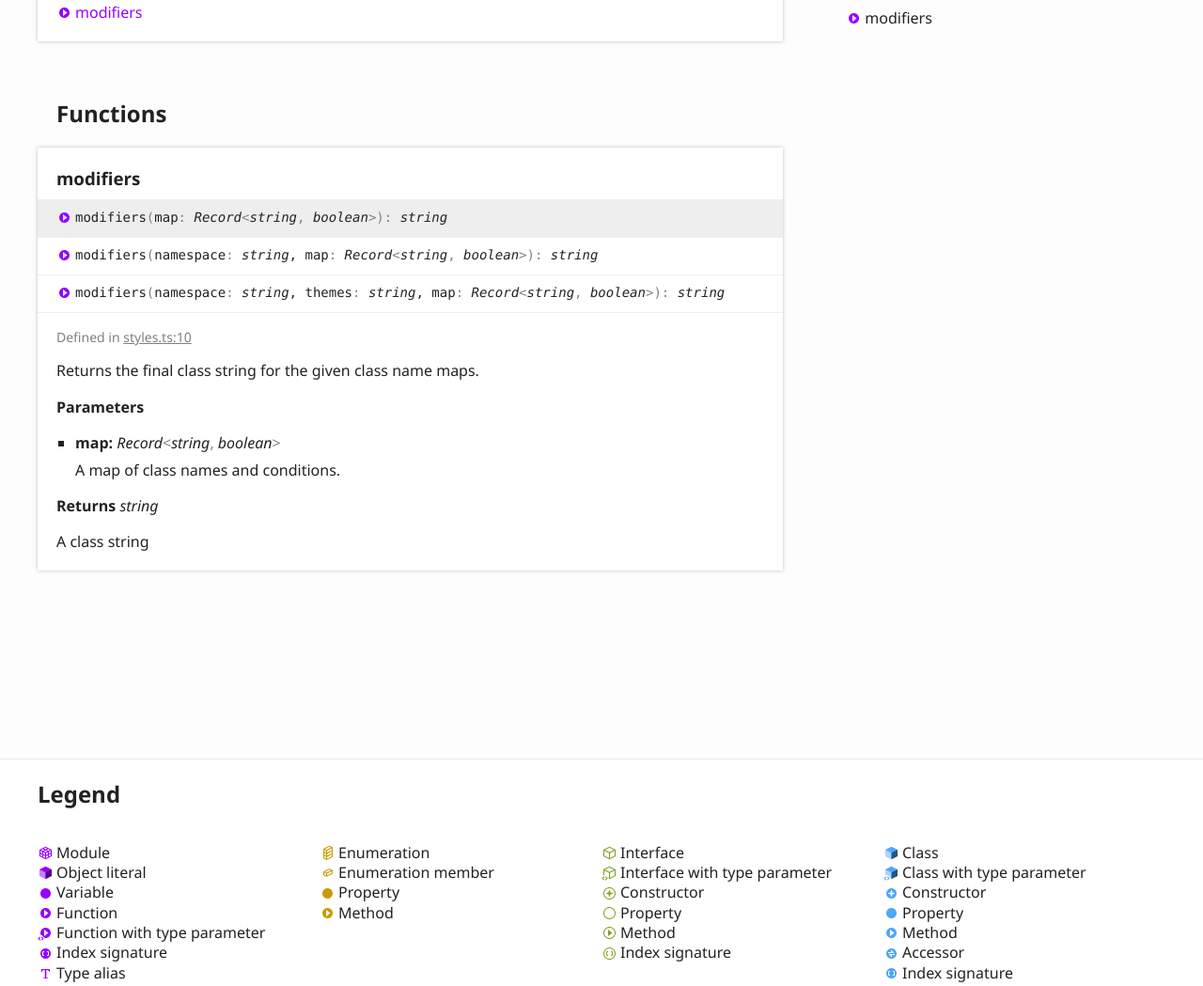
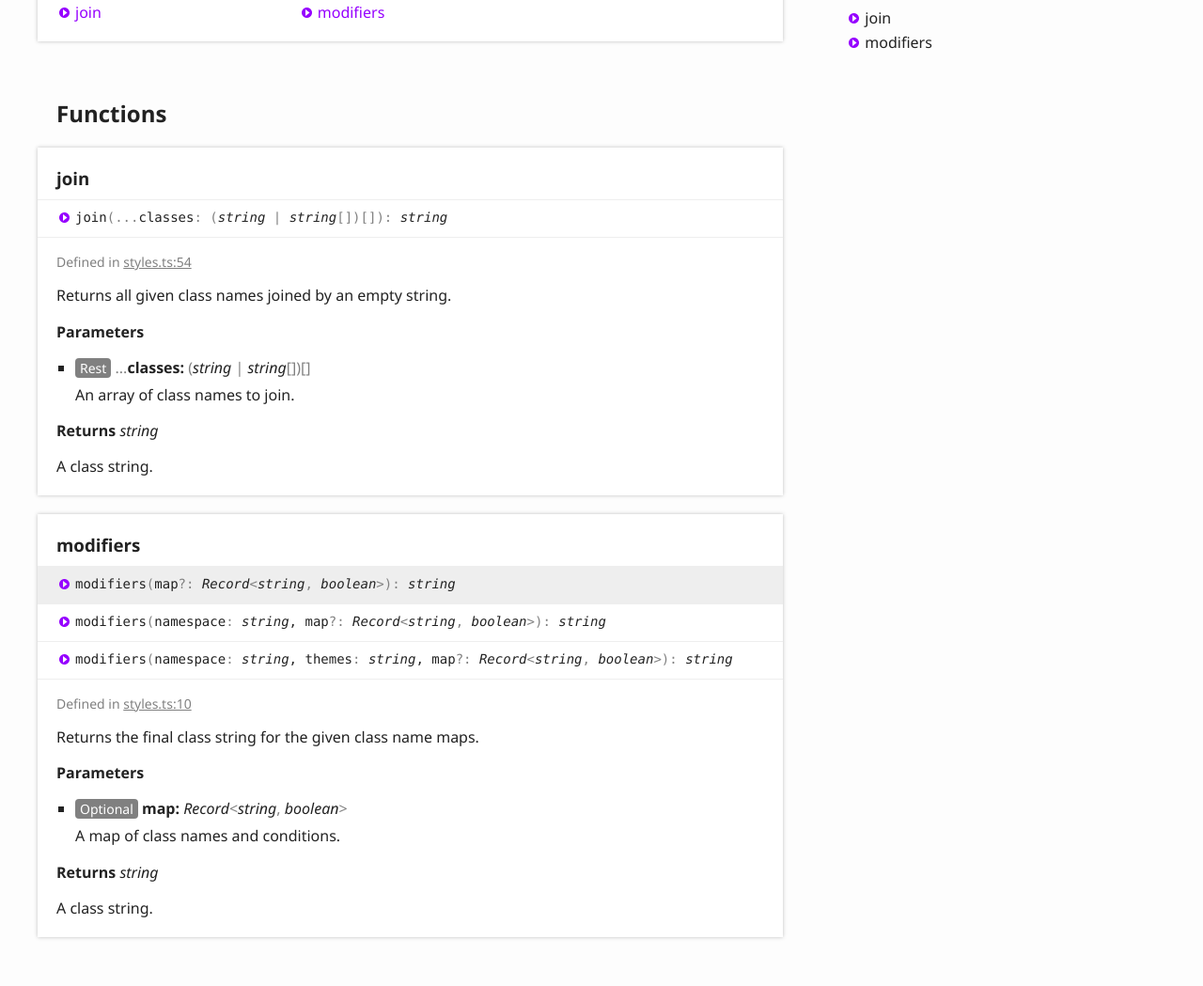
Before and after one commit to pascaliske/html-helpers, a website: page docs/modules/_styles_.html in a window 1280 px wide. Shown: the part 314-1363 px from the top of the page at 94% size. Drawn offline with Linux system fonts and the light colour scheme.

Commit message:
Release v1.5.0

```diff
--- a/docs/assets/js/search.js
+++ b/docs/assets/js/search.js
@@ -1,3 +1,3 @@
 var typedoc = typedoc || {};
             typedoc.search = typedoc.search || {};
-            typedoc.search.data = {"kinds":{"1":"External module","64":"Function"},"rows":[{"id":0,"kind":1,"name":"\"styles\"","url":"modules/_styles_.html","classes":"tsd-kind-external-module"},{"id":1,"kind":64,"name":"modifiers","url":"modules/_styles_.html#modifiers","classes":"tsd-kind-function tsd-parent-kind-external-module","parent":"\"styles\""}]};
+            typedoc.search.data = {"kinds":{"1":"External module","64":"Function"},"rows":[{"id":0,"kind":1,"name":"\"styles\"","url":"modules/_styles_.html","classes":"tsd-kind-external-module"},{"id":1,"kind":64,"name":"modifiers","url":"modules/_styles_.html#modifiers","classes":"tsd-kind-function tsd-parent-kind-external-module","parent":"\"styles\""},{"id":2,"kind":64,"name":"join","url":"modules/_styles_.html#join","classes":"tsd-kind-function tsd-parent-kind-external-module","parent":"\"styles\""}]};
--- a/docs/modules/_styles_.html
+++ b/docs/modules/_styles_.html
@@ -69,6 +69,7 @@
 						<section class="tsd-index-section ">
 							<h3>Functions</h3>
 							<ul class="tsd-index-list">
+								<li class="tsd-kind-function tsd-parent-kind-external-module"><a href="_styles_.html#join" class="tsd-kind-icon">join</a></li>
 								<li class="tsd-kind-function tsd-parent-kind-external-module"><a href="_styles_.html#modifiers" class="tsd-kind-icon">modifiers</a></li>
 							</ul>
 						</section>
@@ -78,18 +79,50 @@
 			<section class="tsd-panel-group tsd-member-group ">
 				<h2>Functions</h2>
 				<section class="tsd-panel tsd-member tsd-kind-function tsd-parent-kind-external-module">
-					<a name="modifiers" class="tsd-anchor"></a>
-					<h3>modifiers</h3>
+					<a name="join" class="tsd-anchor"></a>
+					<h3>join</h3>
 					<ul class="tsd-signatures tsd-kind-function tsd-parent-kind-external-module">
-						<li class="tsd-signature tsd-kind-icon">modifiers<span class="tsd-signature-symbol">(</span>map<span class="tsd-signature-symbol">: </span><span class="tsd-signature-type">Record</span><span class="tsd-signature-symbol">&lt;</span><span class="tsd-signature-type">string</span><span class="tsd-signature-symbol">, </span><span class="tsd-signature-type">boolean</span><span class="tsd-signature-symbol">&gt;</span><span class="tsd-signature-symbol">)</span><span class="tsd-signature-symbol">: </span><span class="tsd-signature-type">string</span></li>
-						<li class="tsd-signature tsd-kind-icon">modifiers<span class="tsd-signature-symbol">(</span>namespace<span class="tsd-signature-symbol">: </span><span class="tsd-signature-type">string</span>, map<span class="tsd-signature-symbol">: </span><span class="tsd-signature-type">Record</span><span class="tsd-signature-symbol">&lt;</span><span class="tsd-signature-type">string</span><span class="tsd-signature-symbol">, </span><span class="tsd-signature-type">boolean</span><span class="tsd-signature-symbol">&gt;</span><span class="tsd-signature-symbol">)</span><span class="tsd-signature-symbol">: </span><span class="tsd-signature-type">string</span></li>
-						<li class="tsd-signature tsd-kind-icon">modifiers<span class="tsd-signature-symbol">(</span>namespace<span class="tsd-signature-symbol">: </span><span class="tsd-signature-type">string</span>, themes<span class="tsd-signature-symbol">: </span><span class="tsd-signature-type">string</span>, map<span class="tsd-signature-symbol">: </span><span class="tsd-signature-type">Record</span><span class="tsd-signature-symbol">&lt;</span><span class="tsd-signature-type">string</span><span class="tsd-signature-symbol">, </span><span class="tsd-signature-type">boolean</span><span class="tsd-signature-symbol">&gt;</span><span class="tsd-signature-symbol">)</span><span class="tsd-signature-symbol">: </span><span class="tsd-signature-type">string</span></li>
+						<li class="tsd-signature tsd-kind-icon">join<span class="tsd-signature-symbol">(</span><span class="tsd-signature-symbol">...</span>classes<span class="tsd-signature-symbol">: </span><span class="tsd-signature-symbol">(</span><span class="tsd-signature-type">string</span><span class="tsd-signature-symbol"> | </span><span class="tsd-signature-type">string</span><span class="tsd-signature-symbol">[]</span><span class="tsd-signature-symbol">)</span><span class="tsd-signature-symbol">[]</span><span class="tsd-signature-symbol">)</span><span class="tsd-signature-symbol">: </span><span class="tsd-signature-type">string</span></li>
 					</ul>
 					<ul class="tsd-descriptions">
 						<li class="tsd-description">
 							<aside class="tsd-sources">
 								<ul>
-									<li>Defined in <a href="https://github.com/pascaliske/html-helpers/blob/fbea3be/src/styles.ts#L10">styles.ts:10</a></li>
+									<li>Defined in <a href="https://github.com/pascaliske/html-helpers/blob/9b15324/src/styles.ts#L54">styles.ts:54</a></li>
+								</ul>
+							</aside>
+							<div class="tsd-comment tsd-typography">
+								<div class="lead">
+									<p>Returns all given class names joined by an empty string.</p>
+								</div>
+							</div>
+							<h4 class="tsd-parameters-title">Parameters</h4>
+							<ul class="tsd-parameters">
+								<li>
+									<h5><span class="tsd-flag ts-flagRest">Rest</span> <span class="tsd-signature-symbol">...</span>classes: <span class="tsd-signature-symbol">(</span><span class="tsd-signature-type">string</span><span class="tsd-signature-symbol"> | </span><span class="tsd-signature-type">string</span><span class="tsd-signature-symbol">[]</span><span class="tsd-signature-symbol">)</span><span class="tsd-signature-symbol">[]</span></h5>
+									<div class="tsd-comment tsd-typography">
+										<p>An array of class names to join.</p>
+									</div>
+								</li>
+							</ul>
+							<h4 class="tsd-returns-title">Returns <span class="tsd-signature-type">string</span></h4>
+							<p>A class string.</p>
+						</li>
+					</ul>
+				</section>
+				<section class="tsd-panel tsd-member tsd-kind-function tsd-parent-kind-external-module">
+					<a name="modifiers" class="tsd-anchor"></a>
+					<h3>modifiers</h3>
+					<ul class="tsd-signatures tsd-kind-function tsd-parent-kind-external-module">
+						<li class="tsd-signature tsd-kind-icon">modifiers<span class="tsd-signature-symbol">(</span>map<span class="tsd-signature-symbol">?: </span><span class="tsd-signature-type">Record</span><span class="tsd-signature-symbol">&lt;</span><span class="tsd-signature-type">string</span><span class="tsd-signature-symbol">, </span><span class="tsd-signature-type">boolean</span><span class="tsd-signature-symbol">&gt;</span><span class="tsd-signature-symbol">)</span><span class="tsd-signature-symbol">: </span><span class="tsd-signature-type">string</span></li>
+						<li class="tsd-signature tsd-kind-icon">modifiers<span class="tsd-signature-symbol">(</span>namespace<span class="tsd-signature-symbol">: </span><span class="tsd-signature-type">string</span>, map<span class="tsd-signature-symbol">?: </span><span class="tsd-signature-type">Record</span><span class="tsd-signature-symbol">&lt;</span><span class="tsd-signature-type">string</span><span class="tsd-signature-symbol">, </span><span class="tsd-signature-type">boolean</span><span class="tsd-signature-symbol">&gt;</span><span class="tsd-signature-symbol">)</span><span class="tsd-signature-symbol">: </span><span class="tsd-signature-type">string</span></li>
+						<li class="tsd-signature tsd-kind-icon">modifiers<span class="tsd-signature-symbol">(</span>namespace<span class="tsd-signature-symbol">: </span><span class="tsd-signature-type">string</span>, themes<span class="tsd-signature-symbol">: </span><span class="tsd-signature-type">string</span>, map<span class="tsd-signature-symbol">?: </span><span class="tsd-signature-type">Record</span><span class="tsd-signature-symbol">&lt;</span><span class="tsd-signature-type">string</span><span class="tsd-signature-symbol">, </span><span class="tsd-signature-type">boolean</span><span class="tsd-signature-symbol">&gt;</span><span class="tsd-signature-symbol">)</span><span class="tsd-signature-symbol">: </span><span class="tsd-signature-type">string</span></li>
+					</ul>
+					<ul class="tsd-descriptions">
+						<li class="tsd-description">
+							<aside class="tsd-sources">
+								<ul>
+									<li>Defined in <a href="https://github.com/pascaliske/html-helpers/blob/9b15324/src/styles.ts#L10">styles.ts:10</a></li>
 								</ul>
 							</aside>
 							<div class="tsd-comment tsd-typography">
@@ -100,19 +133,19 @@
 							<h4 class="tsd-parameters-title">Parameters</h4>
 							<ul class="tsd-parameters">
 								<li>
-									<h5>map: <span class="tsd-signature-type">Record</span><span class="tsd-signature-symbol">&lt;</span><span class="tsd-signature-type">string</span><span class="tsd-signature-symbol">, </span><span class="tsd-signature-type">boolean</span><span class="tsd-signature-symbol">&gt;</span></h5>
+									<h5><span class="tsd-flag ts-flagOptional">Optional</span> map: <span class="tsd-signature-type">Record</span><span class="tsd-signature-symbol">&lt;</span><span class="tsd-signature-type">string</span><span class="tsd-signature-symbol">, </span><span class="tsd-signature-type">boolean</span><span class="tsd-signature-symbol">&gt;</span></h5>
 									<div class="tsd-comment tsd-typography">
 										<p>A map of class names and conditions.</p>
 									</div>
 								</li>
 							</ul>
 							<h4 class="tsd-returns-title">Returns <span class="tsd-signature-type">string</span></h4>
-							<p>A class string</p>
+							<p>A class string.</p>
 						</li>
 						<li class="tsd-description">
 							<aside class="tsd-sources">
 								<ul>
-									<li>Defined in <a href="https://github.com/pascaliske/html-helpers/blob/fbea3be/src/styles.ts#L18">styles.ts:18</a></li>
+									<li>Defined in <a href="https://github.com/pascaliske/html-helpers/blob/9b15324/src/styles.ts#L18">styles.ts:18</a></li>
 								</ul>
 							</aside>
 							<div class="tsd-comment tsd-typography">
@@ -129,19 +162,19 @@
 									</div>
 								</li>
 								<li>
-									<h5>map: <span class="tsd-signature-type">Record</span><span class="tsd-signature-symbol">&lt;</span><span class="tsd-signature-type">string</span><span class="tsd-signature-symbol">, </span><span class="tsd-signature-type">boolean</span><span class="tsd-signature-symbol">&gt;</span></h5>
+									<h5><span class="tsd-flag ts-flagOptional">Optional</span> map: <span class="tsd-signature-type">Record</span><span class="tsd-signature-symbol">&lt;</span><span class="tsd-signature-type">string</span><span class="tsd-signature-symbol">, </span><span class="tsd-signature-type">boolean</span><span class="tsd-signature-symbol">&gt;</span></h5>
 									<div class="tsd-comment tsd-typography">
 										<p>A map of class names and conditions.</p>
 									</div>
 								</li>
 							</ul>
 							<h4 class="tsd-returns-title">Returns <span class="tsd-signature-type">string</span></h4>
-							<p>A class string</p>
+							<p>A class string.</p>
 						</li>
 						<li class="tsd-description">
 							<aside class="tsd-sources">
 								<ul>
-									<li>Defined in <a href="https://github.com/pascaliske/html-helpers/blob/fbea3be/src/styles.ts#L27">styles.ts:27</a></li>
+									<li>Defined in <a href="https://github.com/pascaliske/html-helpers/blob/9b15324/src/styles.ts#L27">styles.ts:27</a></li>
 								</ul>
 							</aside>
 							<div class="tsd-comment tsd-typography">
@@ -164,14 +197,14 @@
 									</div>
 								</li>
 								<li>
-									<h5>map: <span class="tsd-signature-type">Record</span><span class="tsd-signature-symbol">&lt;</span><span class="tsd-signature-type">string</span><span class="tsd-signature-symbol">, </span><span class="tsd-signature-type">boolean</span><span class="tsd-signature-symbol">&gt;</span></h5>
+									<h5><span class="tsd-flag ts-flagOptional">Optional</span> map: <span class="tsd-signature-type">Record</span><span class="tsd-signature-symbol">&lt;</span><span class="tsd-signature-type">string</span><span class="tsd-signature-symbol">, </span><span class="tsd-signature-type">boolean</span><span class="tsd-signature-symbol">&gt;</span></h5>
 									<div class="tsd-comment tsd-typography">
 										<p>A map of class names and conditions.</p>
 									</div>
 								</li>
 							</ul>
 							<h4 class="tsd-returns-title">Returns <span class="tsd-signature-type">string</span></h4>
-							<p>A class string</p>
+							<p>A class string.</p>
 						</li>
 					</ul>
 				</section>
@@ -190,6 +223,9 @@
 			</nav>
 			<nav class="tsd-navigation secondary menu-sticky">
 				<ul class="before-current">
+					<li class=" tsd-kind-function tsd-parent-kind-external-module">
+						<a href="_styles_.html#join" class="tsd-kind-icon">join</a>
+					</li>
 					<li class=" tsd-kind-function tsd-parent-kind-external-module">
 						<a href="_styles_.html#modifiers" class="tsd-kind-icon">modifiers</a>
 					</li>
--- a/package.json
+++ b/package.json
@@ -1,7 +1,7 @@
 {
   "name": "@pascaliske/html-helpers",
   "description": "Collection of helper functions for HTML.",
-  "version": "1.4.0",
+  "version": "1.5.0",
   "license": "MIT",
   "author": {
     "name": "Pascal Iske",
```
Also changed, not shown: CHANGELOG.md.
